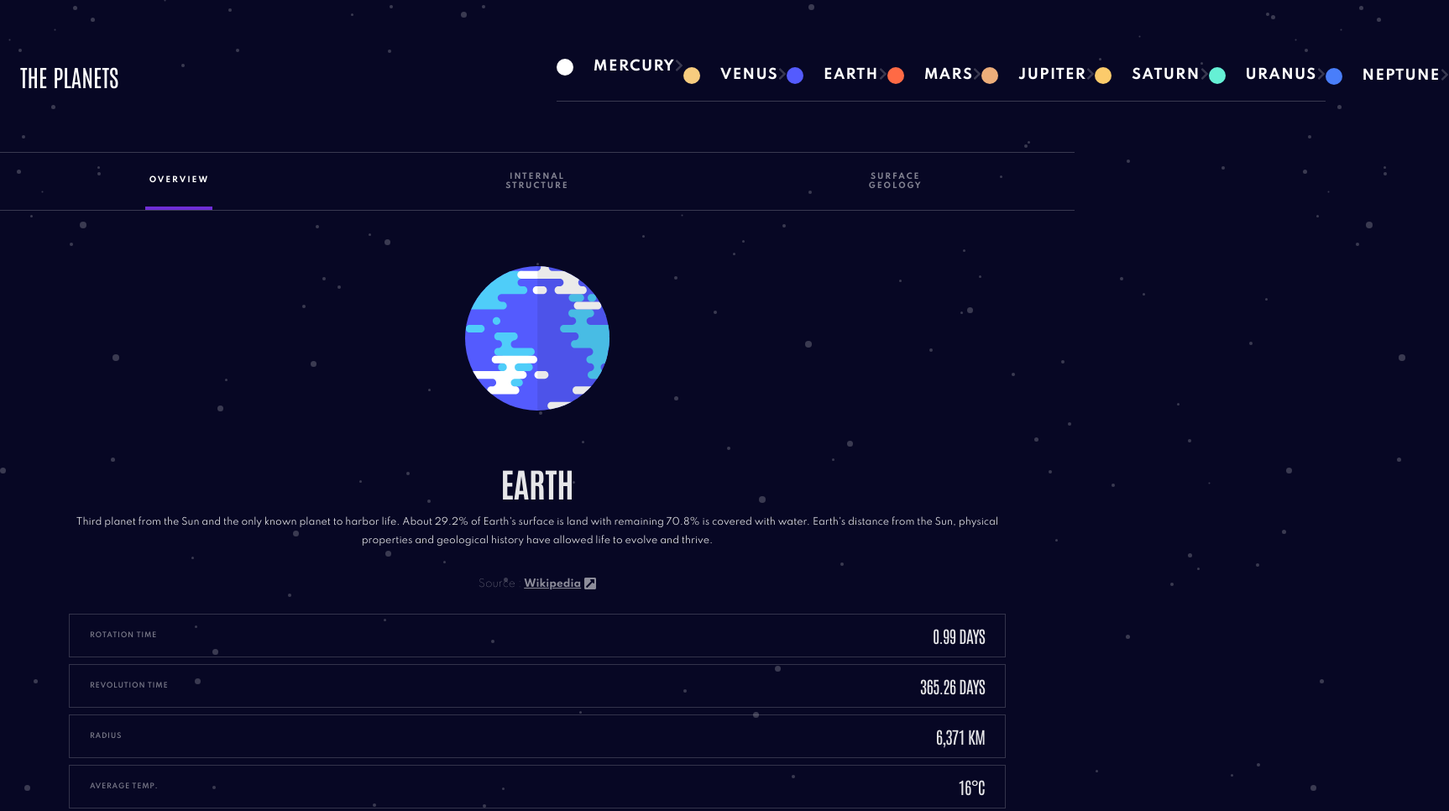
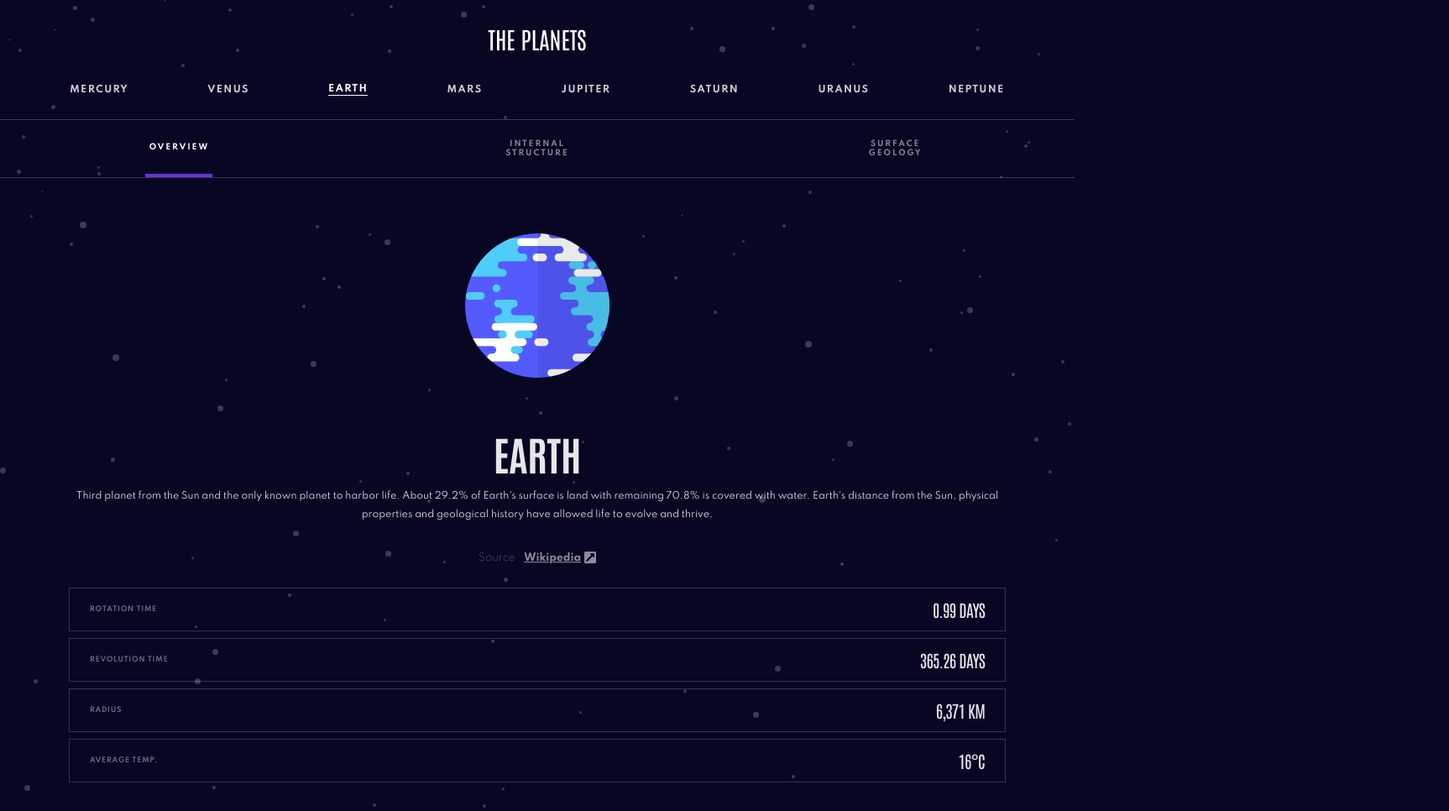
Before and after one commit to philosophy-flow/planets-fact-app, a React app: page /Earth in a window 1280 px wide. Shown: the top 966 px of the page at 84% size, 1726 px wide, since content can reach past the window. Built offline with nearby package versions, Linux system fonts and the light colour scheme.

Commit message:
adding Nav component tablet styles

```diff
--- a/src/components/App.js
+++ b/src/components/App.js
@@ -29,7 +29,11 @@ function App() {
 
   return (
     <Router className="App">
-      <Nav data={data} selectPlanet={selectPlanet} />
+      <Nav
+        data={data}
+        selectPlanet={selectPlanet}
+        activePlanet={activePlanet}
+      />
       <Switch>
         <Route exact path="/"><Redirect to={`/${activePlanet.name}`}/></Route>
         <Route path={`/${activePlanet.name}`}>
--- a/src/components/Nav/Nav.css
+++ b/src/components/Nav/Nav.css
@@ -80,7 +80,6 @@
 }
 
 
-
 /* HAMBURGER BUTTON */
 .burger-button {
   background-color: transparent;
@@ -114,29 +113,46 @@
 
 
 
+/* -------------------------------------------------------------------------*/
+/* TABLET ------------------------------------------------------------------*/
+/* -------------------------------------------------------------------------*/
+
+
+
 @media only screen and (min-width: 768px) {
   .Nav {
     flex-direction: column;
+    padding: 2rem 0 1.75rem;
   }
+
+  .mobile-nav-icon, .arrow, .burger-button {
+    display: none;
+  }
+
   .nav-menu {
     position: static;
     display: flex;
-    justify-content: space-around
+    justify-content: space-between;
+    width: 87%;
+    padding: 0;
+    margin: 2.5rem 0 0;
+    height: .875rem;
   }
 
-  .burger-button {
-    display: none;
+  .nav-menu li {
+    border-bottom: none;
+    padding: 0;
+  }
+
+  .nav-planet-name {
+    font-size: .6875rem;
+    color:rgba(255, 255, 255, 0.8);
+    transition: .3s;
+  }
+
+  .nav-planet-name.active {
+    color:var(--light);
+    cursor: default;
+    border-bottom: 1px solid var(--light);
   }
 }
-
-
-@media only screen and (min-width: 1200px) {
-  .Nav {
-    flex-direction: row;
-  }
-
-  .nav-menu {
-    width: 42rem
-  }
-
-}
--- a/src/components/Nav/Nav.js
+++ b/src/components/Nav/Nav.js
@@ -6,7 +6,9 @@ import {Link} from 'react-router-dom';
 import { FontAwesomeIcon } from '@fortawesome/react-fontawesome';
 import {faChevronRight} from '@fortawesome/free-solid-svg-icons';
 
-function Nav({data, selectPlanet}) {
+
+
+function Nav({data, selectPlanet, activePlanet}) {
   const [isOpen, setIsOpen] = useState(false);
 
   const handleClick = (planet) => {
@@ -28,7 +30,12 @@ function Nav({data, selectPlanet}) {
               onClick={() => handleClick(`${planet.name}`)}
             >
               <span className={`mobile-nav-icon nav-icon-${planet.name.toLowerCase()}`}></span>
-              <span className="nav-planet-name">{planet.name}</span>
+              <span
+                className=
+                {`nav-planet-name ${activePlanet.name === planet.name ? 'active' : ''}`}
+              >
+                {planet.name}
+              </span>
               <FontAwesomeIcon
                 className="arrow"
                 icon={faChevronRight}
--- a/src/index.css
+++ b/src/index.css
@@ -56,3 +56,15 @@ h3 {
 }
 
 p {font-size: .6875rem; line-height: 1.375rem;}
+
+
+
+/* -------------------------------------------------------------------------*/
+/* TABLET ------------------------------------------------------------------*/
+/* -------------------------------------------------------------------------*/
+
+
+
+@media only screen and (min-width: 768px) {
+  h1 {font-size: 3rem;}
+}
```
